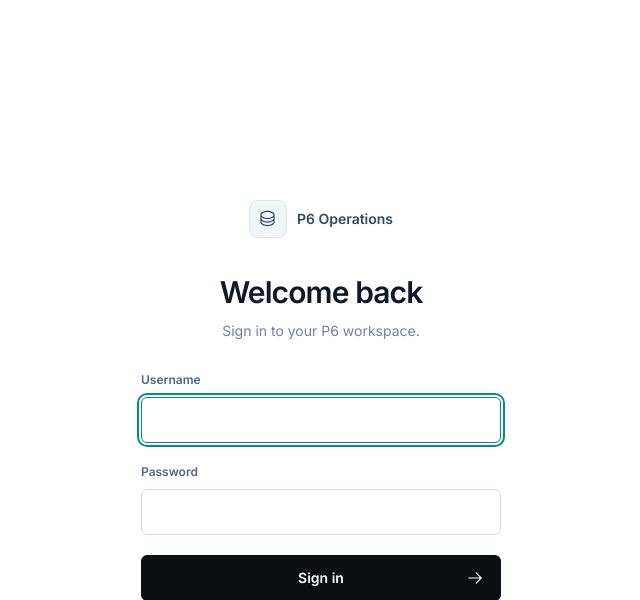
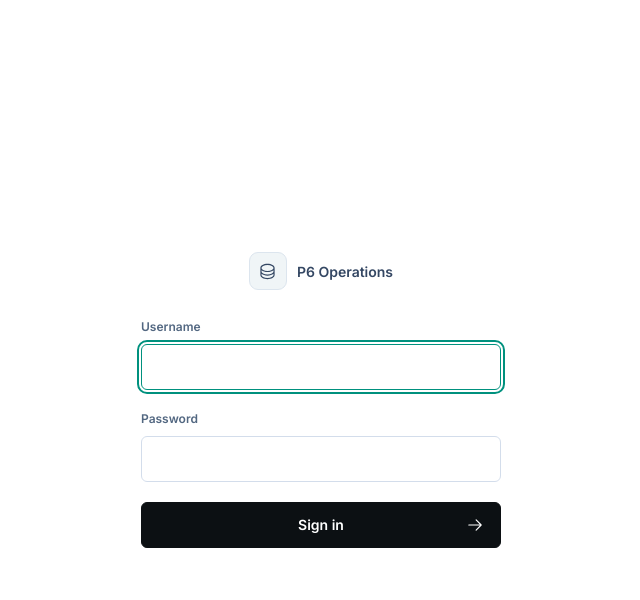
Before and after one commit to mathew-bateman/P6, a Django app: page /accounts/login/ in a window 1280 px wide. Shown: the top 600 px of the page, without its empty margins (319-959 px from the left). Run offline with Django 5.2, Linux system fonts and the light colour scheme; parts of the project's set-up code (start-up, migrations or seed data) failed here and were passed over.

Commit message:
Simplify the sign-in screen heading

```diff
--- a/backups/static/backups/workspace-login.css
+++ b/backups/static/backups/workspace-login.css
@@ -6,12 +6,9 @@ body:has(.login-panel) {
 }
 body main:has(.login-panel) { padding: 40px 24px; }
 body .login-panel { width: min(100%, 360px); padding: 0; border: 0; border-radius: 0; background: transparent; box-shadow: none; }
-.login-brand { display: flex; align-items: center; justify-content: center; gap: 10px; margin-bottom: 36px; color: #344763; font-size: 14px; font-weight: 600; }
+.login-brand { display: flex; align-items: center; justify-content: center; gap: 10px; margin-bottom: 28px; color: #344763; font-size: 14px; font-weight: 600; }
 .login-brand-icon { display: grid; place-items: center; width: 36px; height: 36px; border: 1px solid #dce5ee; border-radius: 9px; background: #f0f5f7; }
 .login-brand-icon img { width: 19px; height: 19px; }
-.login-heading { margin-bottom: 30px; text-align: center; }
-.login-heading h1 { margin: 0 0 10px; font-size: 30px; font-weight: 600; line-height: 1.2; letter-spacing: -.9px; }
-.login-heading p { margin: 0; color: #71829a; font-size: 14px; line-height: 1.5; }
 .login-panel .login-field { margin-bottom: 20px; }
 .login-panel .login-field label { display: block; margin-bottom: 8px; color: #526781; font-size: 12px; font-weight: 600; line-height: 1.5; }
 .login-panel .login-field input { width: 100%; min-height: 46px; padding: 11px 13px; border: 1px solid #d3ddeb; border-radius: 6px; background: #fff; color: #101828; font: inherit; font-size: 14px; box-shadow: none; }
@@ -28,7 +25,5 @@ body .login-panel { width: min(100%, 360px); padding: 0; border: 0; border-radiu
 .login-panel .login-field .errorlist { margin-top: 8px; color: #ae1836; font-size: 12px; line-height: 1.5; }
 @media (max-width: 480px) {
     body main:has(.login-panel) { padding: 28px 26px; }
-    .login-brand { margin-bottom: 30px; }
-    .login-heading h1 { font-size: 28px; }
 }
 @media (max-height: 560px) { body main:has(.login-panel) { align-content: start; padding-top: 28px; } }
--- a/templates/registration/login.html
+++ b/templates/registration/login.html
@@ -6,12 +6,8 @@
 {% block extra_css %}<link rel="stylesheet" href="{% static 'backups/workspace-login.css' %}">{% endblock %}
 
 {% block content %}
-<section class="panel login-panel" aria-labelledby="login-title">
+<section class="panel login-panel" aria-label="Sign in">
     <div class="login-brand"><span class="login-brand-icon" aria-hidden="true"><img src="{% static 'backups/icons/database.svg' %}" alt=""></span><span>P6 Operations</span></div>
-    <div class="login-heading">
-        <h1 id="login-title">Welcome back</h1>
-        <p>Sign in to your P6 workspace.</p>
-    </div>
     <form method="post">
         {% csrf_token %}
         {% for hidden in form.hidden_fields %}{{ hidden }}{% endfor %}
```
